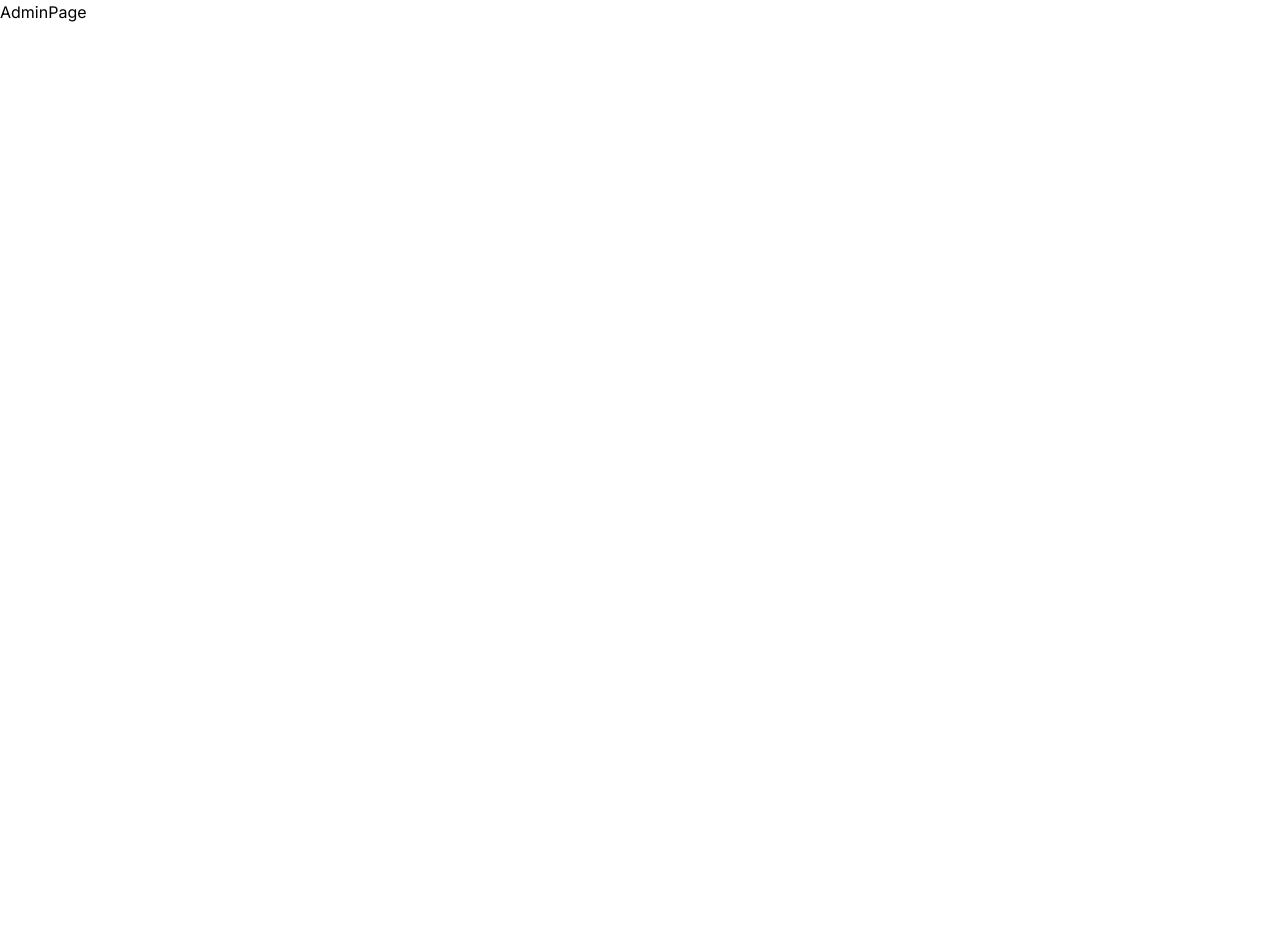
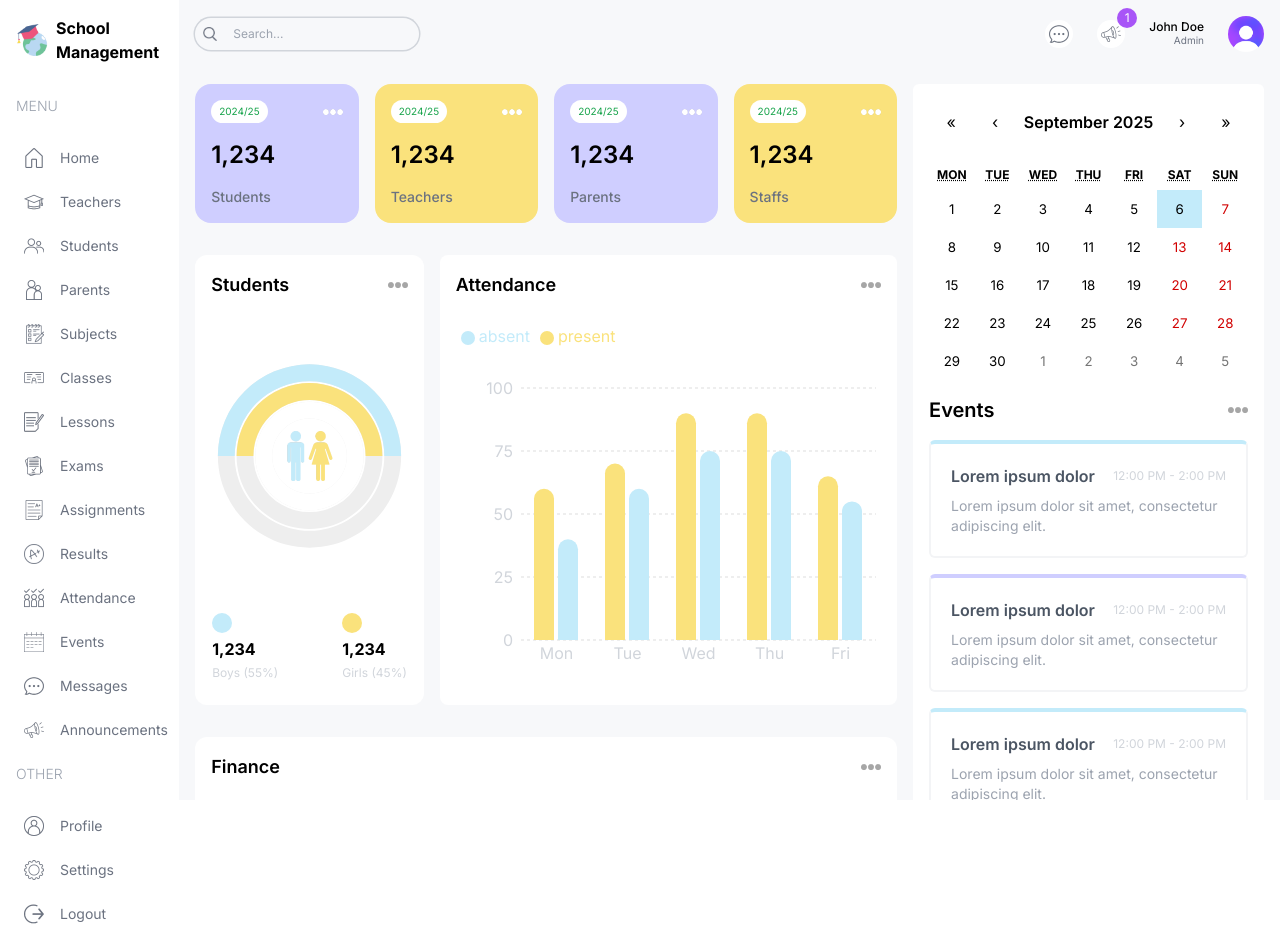
Before and after one commit to A1exsandro/school-management, a Next.js app: page /admin in a window 1280 px wide. Before the commit the page ends 800 px from the top, so only its background shows below. Built offline with nearby package versions, Linux system fonts and the light colour scheme.

Commit message:
reafactor: chances in admin page

```diff
--- /dev/null
+++ b/src/app/(dashboard)/admin/page.tsx
@@ -0,0 +1,51 @@
+import Announcements from "@/components/Announcements"
+import AttendanceChart from "@/components/AttendanceChart"
+import CountChart from "@/components/CountChart"
+import EventCalendar from "@/components/EventCalendar"
+import FinanceChart from "@/components/FinanceChart"
+import UserCard from "@/components/UserCard"
+
+const AdminPage = () => {
+  return (
+    <div className="p-4 flex gap-4 flex-col md:flex-row">
+      {/* LEFT */}
+      <div className="w-full lg:w-2/3 flex flex-col gap-8">
+
+        {/* USER CARDS */}
+        <div className="flex gap-4 justify-between flex-wrap">
+          <UserCard type="student" />
+          <UserCard type="teacher" />
+          <UserCard type="parent" />
+          <UserCard type="staff" />
+        </div>
+
+        {/* MIDDLE CHARTS */}
+        <div className="flex gap-4 flex-col lg:flex-row">
+
+          {/* COUNT CHART */}
+          <div className="w-full lg:w-1/3 h-[450px]">
+            <CountChart />
+          </div>
+
+          {/* ATTENDANCE CHART */}
+          <div className="w-full lg:w-2/3 h-[450px]">
+            <AttendanceChart />
+          </div>
+        </div>
+
+        {/* BOTTOM CHART */}
+        <div className="w-full h-[500px]">
+          <FinanceChart />
+        </div>
+      </div>
+
+      {/* RIGHT */}
+      <div className="w-full lg:w-1/3 flex flex-col gap-8">
+        <EventCalendar />
+        <Announcements/>
+      </div>
+    </div>
+  )
+}
+
+export default AdminPage
--- a/src/app/(dashboard)/layout.tsx
+++ b/src/app/(dashboard)/layout.tsx
@@ -2,7 +2,6 @@ import Menu from "@/components/Menu"
 import Navbar from "@/components/Navbar"
 import Image from "next/image"
 import Link from "next/link"
-import { Children } from "react"
 
 export default function DashboardLayout({
   children,
@@ -12,10 +11,10 @@ export default function DashboardLayout({
   return (
     <div className="h-screen flex">
       {/* LEFT */}
-      <div className="w-[14%] md:w-[8%] lg:w-[16%] xl:w-[14%] bg-red-50">
-        <Link href="/" className="flex items-center justify-center gap-2">
+      <div className="w-[14%] md:w-[8%] lg:w-[16%] xl:w-[14%] p-4">
+        <Link href="/" className="flex items-center justify-center lg:justify-start gap-2">
           <Image src="/logo.png" alt="logo" width={32} height={32} />
-          <span className="hidden lg:block">School Management</span>
+          <span className="hidden lg:block font-bold">School Management</span>
         </Link>
 
         <Menu />
@@ -24,7 +23,7 @@ export default function DashboardLayout({
       {/* RIGHT */}
       <div
         className="w-[86%] md:w-[92%] lg:w-[84%] xl:w-[86%]
-        bg-[#F7F8FA] overflow-scroll"
+        bg-[#F7F8FA] overflow-scroll flex flex-col"
       >
         <Navbar />
         {children}
--- a/src/app/admin/page.tsx
+++ /dev/null
@@ -1,8 +0,0 @@
-
-const AdminPage = () => {
-  return (
-    <div className="">AdminPage</div>
-  )
-}
-
-export default AdminPage
--- a/src/components/Menu.tsx
+++ b/src/components/Menu.tsx
@@ -1,3 +1,4 @@
+import { role } from "@/lib/data";
 import Image from "next/image";
 import Link from "next/link";
 
@@ -118,36 +119,29 @@ const menuItems = [
 
 const Menu = () => {
   return (
-    <div className="mt-4 text-sm pl-2">
-      {
-        menuItems.map(i => (
-          <div key={i.title} className="flex flex-col gap-2">
-            <span className="hidden lg:block text-gray-400 font-light my-4">
-              {i.title}
-            </span>
-            {
-              i.items.map(item => (
+    <div className="mt-4 text-sm">
+      {menuItems.map((i) => (
+        <div className="flex flex-col gap-2" key={i.title}>
+          <span className="hidden lg:block text-gray-400 font-light my-4">
+            {i.title}
+          </span>
+          {i.items.map((item) => {
+            if (item.visible.includes(role)) {
+              return (
                 <Link
                   href={item.href}
                   key={item.label}
-                  className="flex items-center justify-center lg:justify-start
-                  gap-4 text-gray-500 py-2"
+                  className="flex items-center justify-center lg:justify-start gap-4
+                   text-gray-500 py-2 md:px-2 rounded-md hover:bg-lamaSkyLight"
                 >
-                  <Image
-                    src={item.icon}
-                    alt={item.label}
-                    width={20}
-                    height={20}
-                  />
-                  <span className="hidden lg:block">
-                    {item.label}
-                  </span>
+                  <Image src={item.icon} alt="" width={20} height={20} />
+                  <span className="hidden lg:block">{item.label}</span>
                 </Link>
-              ))
+              );
             }
-          </div>
-        ))
-      }
+          })}
+        </div>
+      ))}
     </div>
   )
 }
```
Also changed, not shown: src/app/layout.tsx (+7 -7 lines).
